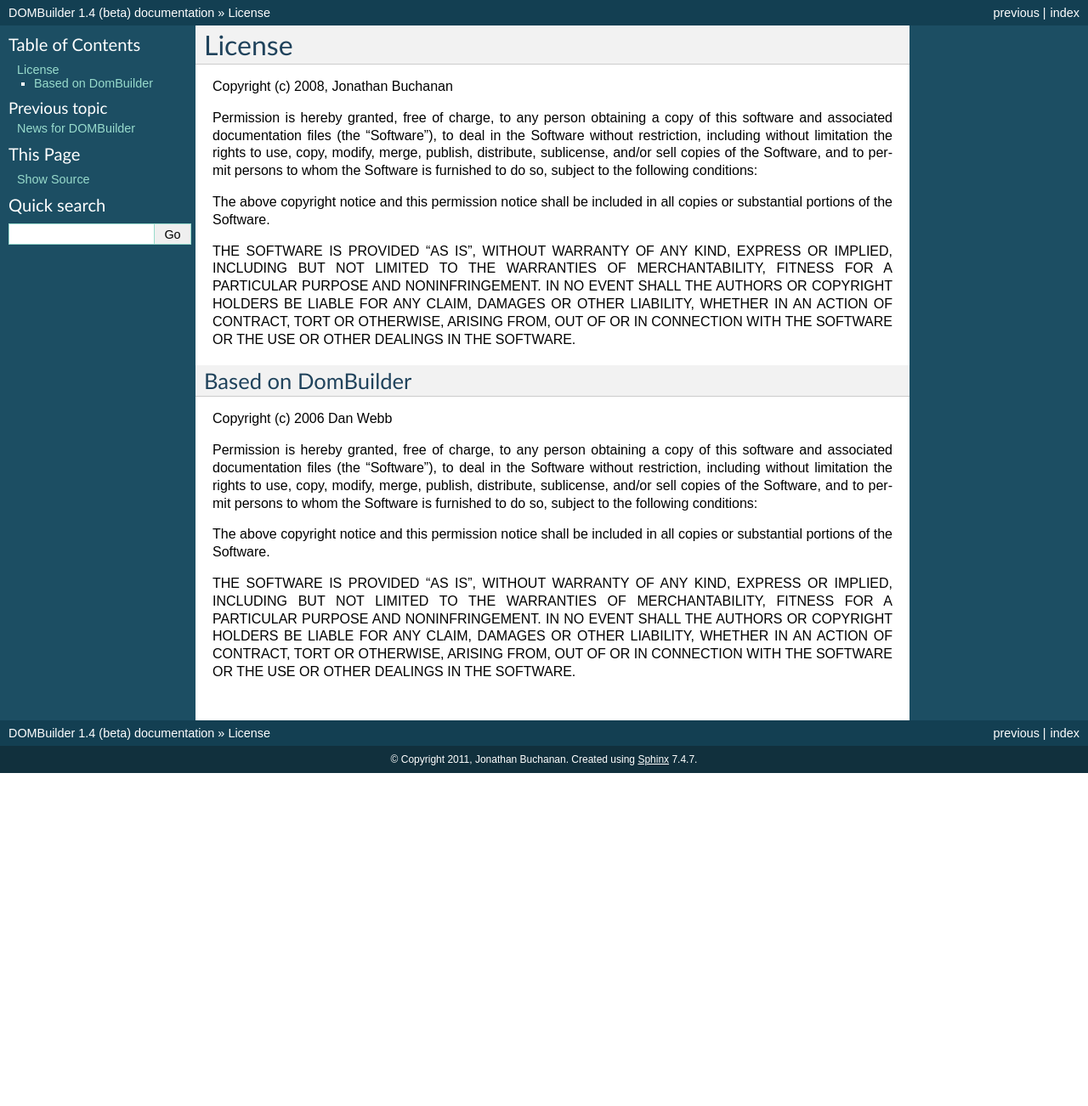
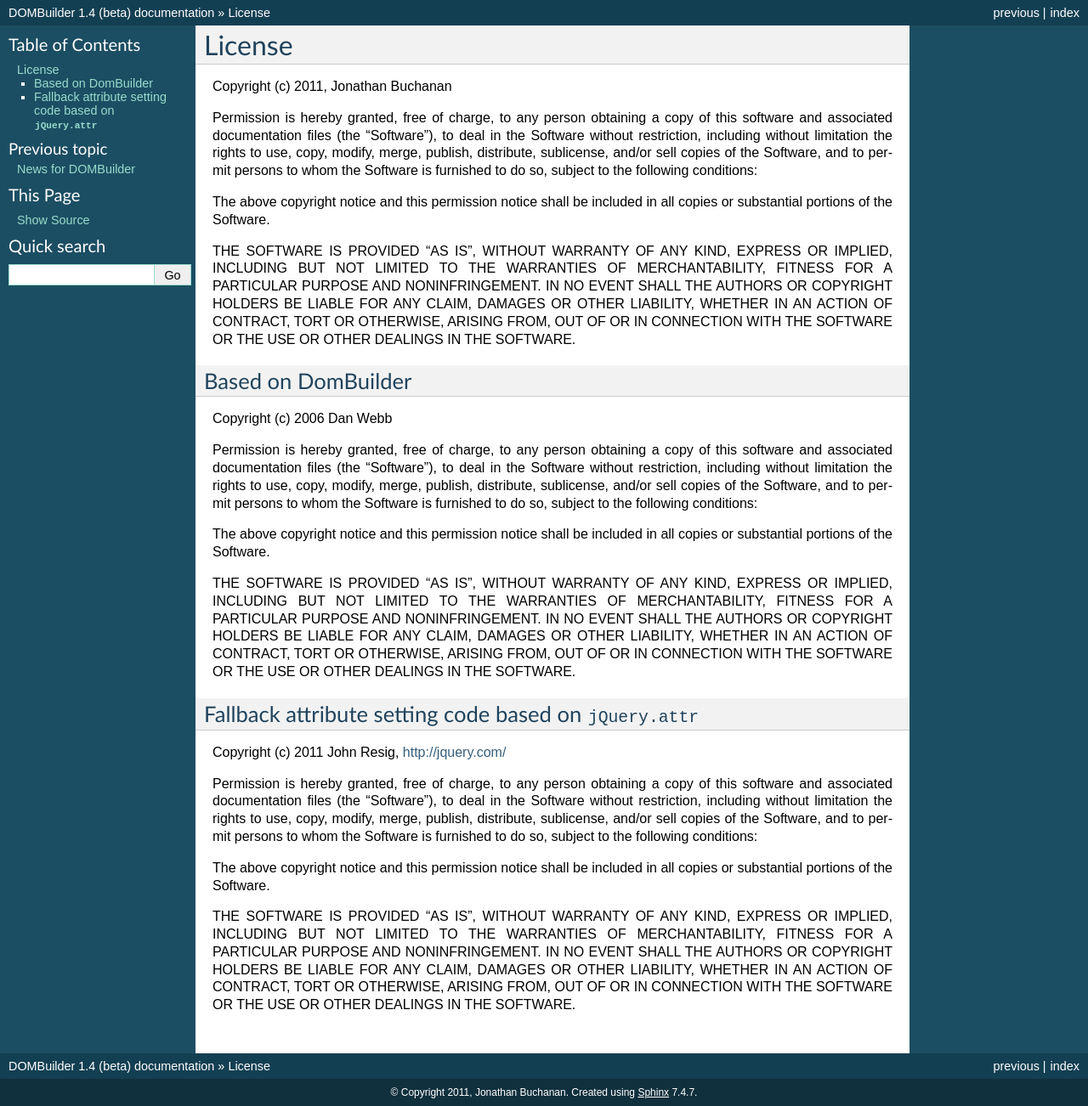
Before and after one commit to insin/DOMBuilder, a Sphinx documentation site: the page built from docs/license.rst, in a window 1280 px wide. Shown: the whole page at 85% size. Built offline with Sphinx 7.4.7, drawn with Linux system fonts in a browser that asks for light colours; before the commit the page ends 910 px from its top, so only the background shows below that.

Commit message:
Updated license to attribute fallback attribute setting code to jQuery

```diff
--- a/docs/license.rst
+++ b/docs/license.rst
@@ -1,7 +1,7 @@
 License
 =======
 
-Copyright (c) 2008, Jonathan Buchanan
+Copyright (c) 2011, Jonathan Buchanan
 
 Permission is hereby granted, free of charge, to any person obtaining a copy of
 this software and associated documentation files (the "Software"), to deal in
@@ -41,3 +41,27 @@
 COPYRIGHT HOLDERS BE LIABLE FOR ANY CLAIM, DAMAGES OR OTHER LIABILITY, WHETHER
 IN AN ACTION OF CONTRACT, TORT OR OTHERWISE, ARISING FROM, OUT OF OR IN
 CONNECTION WITH THE SOFTWARE OR THE USE OR OTHER DEALINGS IN THE SOFTWARE.
+
+Fallback attribute setting code based on ``jQuery.attr``
+--------------------------------------------------------
+
+Copyright (c) 2011 John Resig, http://jquery.com/
+
+Permission is hereby granted, free of charge, to any person obtaining
+a copy of this software and associated documentation files (the
+"Software"), to deal in the Software without restriction, including
+without limitation the rights to use, copy, modify, merge, publish,
+distribute, sublicense, and/or sell copies of the Software, and to
+permit persons to whom the Software is furnished to do so, subject to
+the following conditions:
+
+The above copyright notice and this permission notice shall be
+included in all copies or substantial portions of the Software.
+
+THE SOFTWARE IS PROVIDED "AS IS", WITHOUT WARRANTY OF ANY KIND,
+EXPRESS OR IMPLIED, INCLUDING BUT NOT LIMITED TO THE WARRANTIES OF
+MERCHANTABILITY, FITNESS FOR A PARTICULAR PURPOSE AND
+NONINFRINGEMENT. IN NO EVENT SHALL THE AUTHORS OR COPYRIGHT HOLDERS BE
+LIABLE FOR ANY CLAIM, DAMAGES OR OTHER LIABILITY, WHETHER IN AN ACTION
+OF CONTRACT, TORT OR OTHERWISE, ARISING FROM, OUT OF OR IN CONNECTION
+WITH THE SOFTWARE OR THE USE OR OTHER DEALINGS IN THE SOFTWARE.
```
